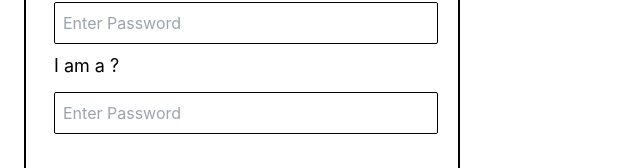
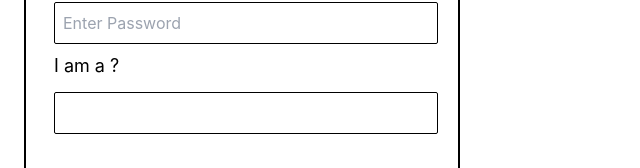
Before and after one commit to programmerpranit/codeissance_35_vadapav, a Next.js app: page /account/signup in a window 1280 px wide. Shown: the part 344-512 px from the top of the page, without its empty margins (0-640 px from the left). Built offline with nearby package versions, Linux system fonts and the light colour scheme.

Commit message:
changes in acc

```diff
--- a/pages/account/login.jsx
+++ b/pages/account/login.jsx
@@ -16,11 +16,11 @@ const Login = () => {
     </div>
     </div>
     <div className='justify-center flex  mb-5'>
-        <Link href={'/todos'}>
+
           <button class=" mt-4 bg-transparent text-slate-900 font-semibold  py-2 px-4 border border-black rounded">
               Login
           </button>
-        </Link>
+
     </div>
   </div>
 
--- a/pages/account/signup.jsx
+++ b/pages/account/signup.jsx
@@ -20,7 +20,7 @@ const Signup = () => {
           </div>
           <div>
             <h3 className=' text-lg p-2 mb-1 mr-5'>I am a ?</h3>
-            <input className=' border-black border rounded-sm w-96 p-2 ml-2' placeholder='Enter Password' />
+            <input className=' border-black border rounded-sm w-96 p-2 ml-2' />
           </div>
         </div>
         <div className='justify-center flex  mb-5'>
```
